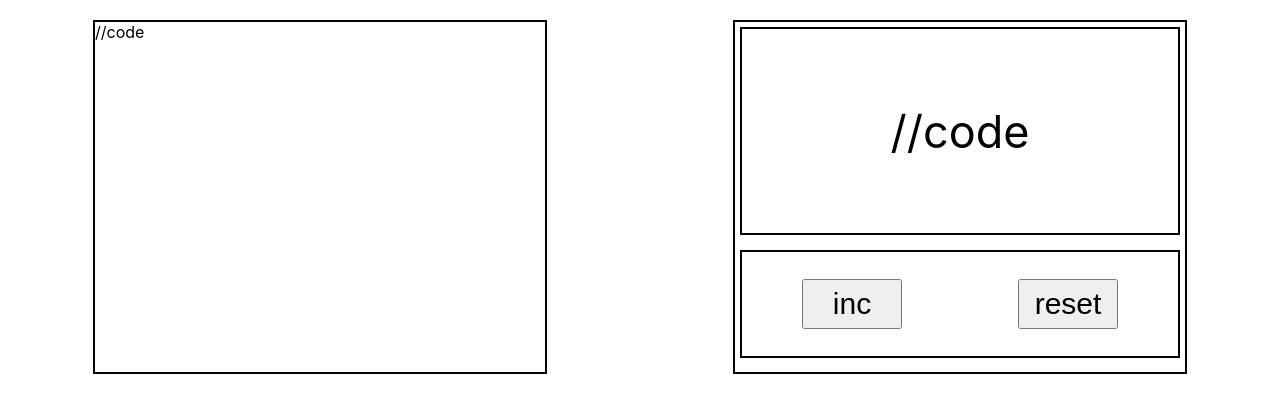
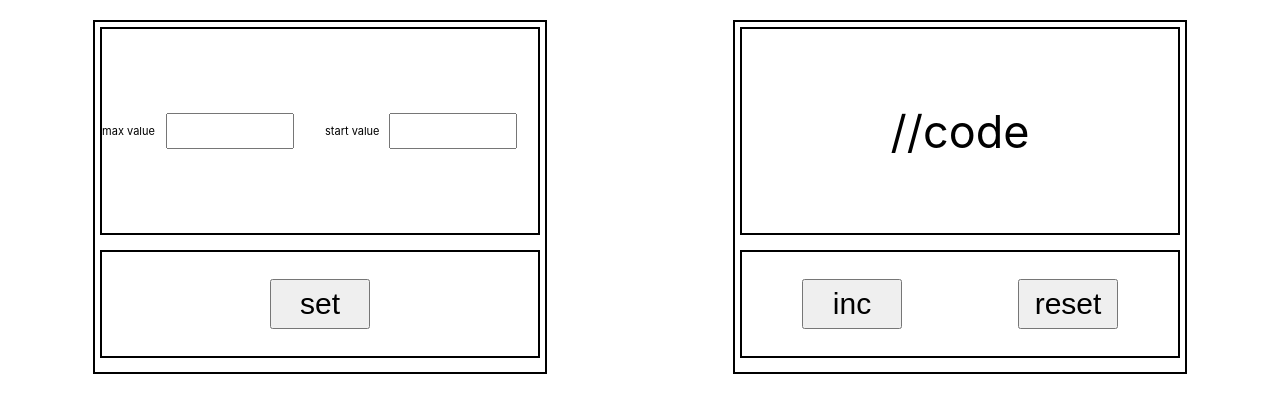
Before and after one commit to SlavaShensev/counter, a React (Create React App) app: page / in a window 1280 px wide. Shown: the top 412 px of the page. Built offline with nearby package versions, Linux system fonts and the light colour scheme.

Commit message:
style_counter_done

```diff
--- a/src/App.css
+++ b/src/App.css
@@ -33,7 +33,7 @@ body {
     font-size: 45px;
 }
 
-.buttonBoardScreen {
+.buttonsBoardScreen {
     margin: 15px 5px 15px;
     padding: 2px;
     border: 2px solid black;
@@ -56,6 +56,52 @@ body {
     font-size: 30px;
 }
 
+.settingBoard {
+    margin: 20px auto;
+    border: 2px solid black;
+    width: 450px;
+    height: 350px;
+}
+
+.settingBoardScreen {
+    border: 2px solid black;
+    margin: 5px;
+    padding: 2px;
+    height: 200px;
+    display: flex;
+    justify-content: center;
+    align-items: center;
+    font-size: 11px;
+    grid-column-gap: 10px;
+}
+
+.maxValue {
+    display: grid;
+    grid-template-columns: 30% 60%;
+
+}
+
+.startValue {
+    display: grid;
+    grid-template-columns: 30% 60%;
+}
+
+.buttonBoardScreen {
+    margin: 15px 5px 15px;
+    padding: 2px;
+    border: 2px solid black;
+    height: 100px;
+    display: grid;
+    grid-template-columns: 100%;
+}
+
+.settingButton {
+    margin: 25px auto;
+    height: 50px;
+    width: 100px;
+    font-size: 30px;
+}
+
 .red {
     color: red;
 }
--- a/src/components/result_board.tsx
+++ b/src/components/result_board.tsx
@@ -8,7 +8,7 @@ const ResultBoard = (props: ResultBoardPropsType) => {
             <div className={'resultBoardScreen'}>
                 //code
             </div>
-            <div className={'buttonBoardScreen'} >
+            <div className={'buttonsBoardScreen'} >
                 <button className={'incButtonBoardScreen'} >
                     inc
                 </button>
--- a/src/components/setting_board.tsx
+++ b/src/components/setting_board.tsx
@@ -1,11 +1,27 @@
 import React from "react";
 
 const SettingBoard = () => {
-
-
     return (
         <div className={'settingBoard'} >
-            //code
+            <div className={'settingBoardScreen'}>
+                <div className={'maxValue'} >
+                    <p>
+                        max value
+                    </p>
+                    <input/>
+                </div>
+                <div className={'startValue'} >
+                    <p>
+                        start value
+                    </p>
+                    <input/>
+                </div>
+            </div>
+            <div className={'buttonBoardScreen'} >
+                <button className={'settingButton'} >
+                    set
+                </button>
+            </div>
         </div>
     )
 
```
